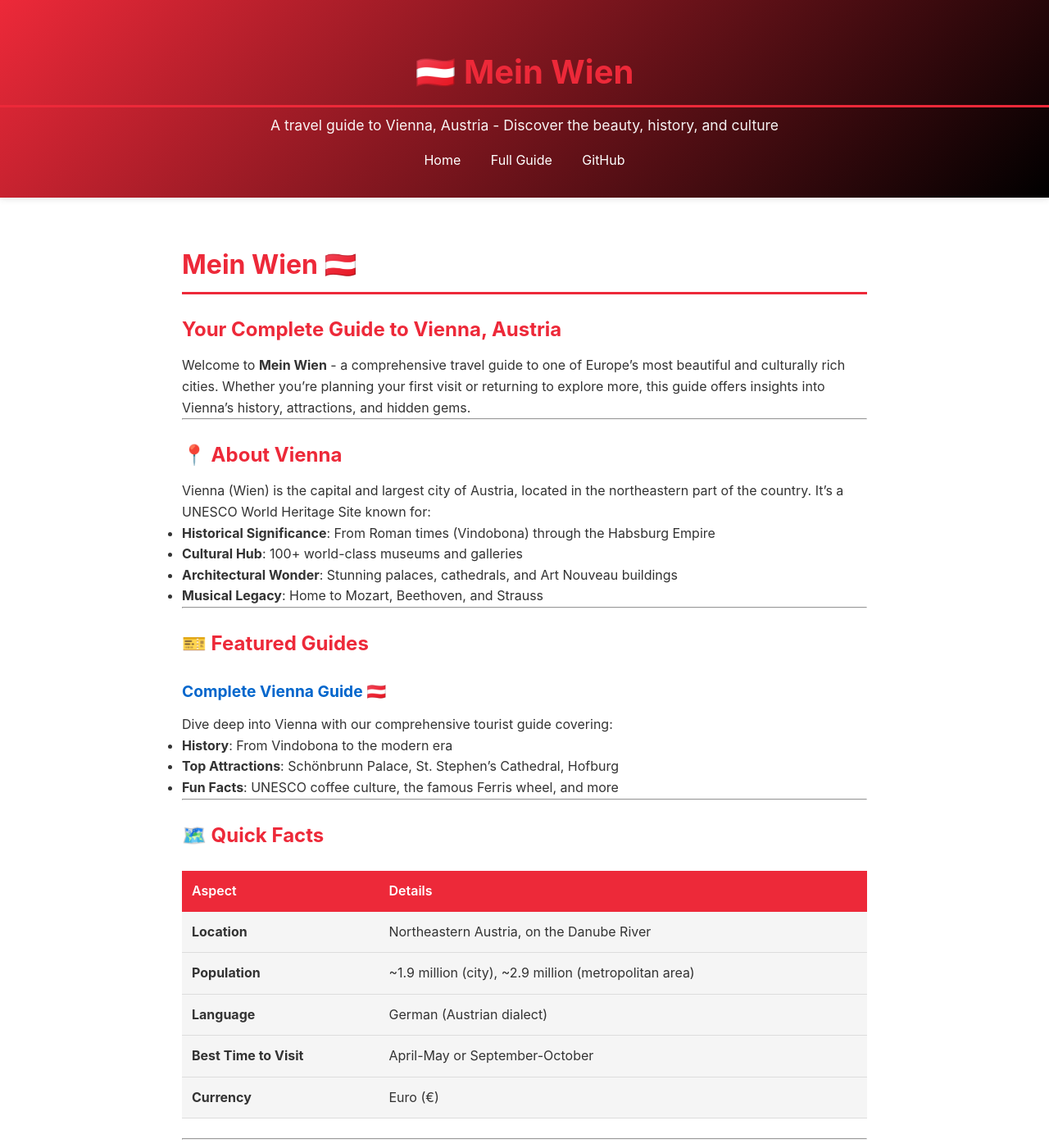
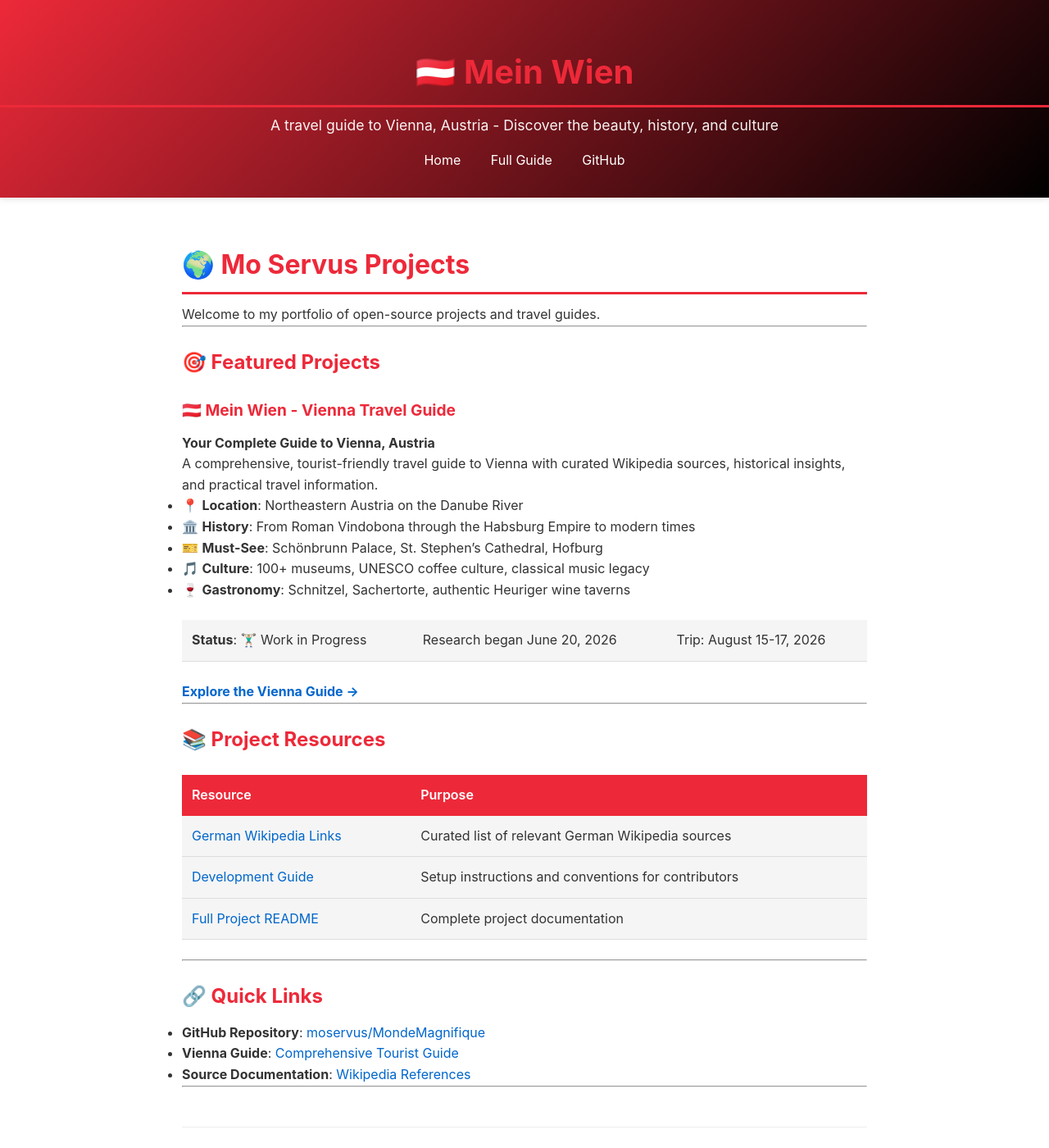
Before and after one commit to moServus/MondeMagnifique, a Jekyll site: the page built from index.md, in a window 1280 px wide and 1400 px high. Shown: the whole window at 82% size. Built offline with Jekyll 4.4.1, drawn with Linux system fonts in a browser that asks for light colours; some of the changed text lies outside the part shown.

Commit message:
Convert index.md to portfolio hub featuring MondeMagnifique

```diff
--- a/index.md
+++ b/index.md
@@ -1,76 +1,53 @@
 ---
 layout: default
-title: Mein Wien 🇦🇹
+title: Mo Servus - Projects
 ---
 
-# Mein Wien 🇦🇹
-## Your Complete Guide to Vienna, Austria
+# 🌍 Mo Servus Projects
 
-Welcome to **Mein Wien** - a comprehensive travel guide to one of Europe's most beautiful and culturally rich cities. Whether you're planning your first visit or returning to explore more, this guide offers insights into Vienna's history, attractions, and hidden gems.
+Welcome to my portfolio of open-source projects and travel guides.
 
 ---
 
-## 📍 About Vienna
+## 🎯 Featured Projects
 
-Vienna (Wien) is the capital and largest city of Austria, located in the northeastern part of the country. It's a UNESCO World Heritage Site known for:
+### 🇦🇹 Mein Wien - Vienna Travel Guide
+**Your Complete Guide to Vienna, Austria**
 
-- **Historical Significance**: From Roman times (Vindobona) through the Habsburg Empire
-- **Cultural Hub**: 100+ world-class museums and galleries
-- **Architectural Wonder**: Stunning palaces, cathedrals, and Art Nouveau buildings
-- **Musical Legacy**: Home to Mozart, Beethoven, and Strauss
+A comprehensive, tourist-friendly travel guide to Vienna with curated Wikipedia sources, historical insights, and practical travel information.
+
+- 📍 **Location**: Northeastern Austria on the Danube River
+- 🏛️ **History**: From Roman Vindobona through the Habsburg Empire to modern times
+- 🎫 **Must-See**: Schönbrunn Palace, St. Stephen's Cathedral, Hofburg
+- 🎵 **Culture**: 100+ museums, UNESCO coffee culture, classical music legacy
+- 🍷 **Gastronomy**: Schnitzel, Sachertorte, authentic Heuriger wine taverns
+
+**Status**: 🏋🏼‍♂️ Work in Progress | Research began June 20, 2026 | Trip: August 15-17, 2026
+
+[**Explore the Vienna Guide →**](./wikiViennaAT/abstracts/ViennaDE.md)
 
 ---
 
-## 🎫 Featured Guides
+## 📚 Project Resources
 
-### [Complete Vienna Guide 🇦🇹](./wikiViennaAT/abstracts/ViennaDE.md)
-Dive deep into Vienna with our comprehensive tourist guide covering:
-- **History**: From Vindobona to the modern era
-- **Top Attractions**: Schönbrunn Palace, St. Stephen's Cathedral, Hofburg
-- **Fun Facts**: UNESCO coffee culture, the famous Ferris wheel, and more
+| Resource | Purpose |
+|----------|---------|
+| [German Wikipedia Links](./wikiViennaDE.md) | Curated list of relevant German Wikipedia sources |
+| [Development Guide](./CLAUDE.md) | Setup instructions and conventions for contributors |
+| [Full Project README](./README.md) | Complete project documentation |
 
 ---
 
-## 🗺️ Quick Facts
+## 🔗 Quick Links
 
-| Aspect | Details |
-|--------|---------|
-| **Location** | Northeastern Austria, on the Danube River |
-| **Population** | ~1.9 million (city), ~2.9 million (metropolitan area) |
-| **Language** | German (Austrian dialect) |
-| **Best Time to Visit** | April-May or September-October |
-| **Currency** | Euro (€) |
-
----
-
-## ✨ Why Visit Vienna?
-
-- 🏛️ **Imperial History**: Walk through centuries of Habsburg grandeur
-- 🎵 **Music & Culture**: Experience classical music in historic concert halls
-- ☕ **Coffee Culture**: UNESCO-recognized Viennese coffeehouse tradition
-- 🍷 **Wine Regions**: Nearby wine-producing areas (Heurigen)
-- 🎡 **Modern Attractions**: Prater Ferris wheel, modern art galleries
-- 🍽️ **Culinary Excellence**: Schnitzel, Sachertorte, and local delicacies
-
----
-
-## 📅 Trip Planning
-
-**Planned Journey**: August 15-17, 2026
-- Research began: June 20, 2026
-- Status: 🏋🏼‍♂️ Work in Progress
-
----
-
-## 📚 Resources
-
-- [German Wikipedia Links](./wikiViennaDE.md)
-- Full [Project README](./README.md)
-- Development Guide: [CLAUDE.md](./CLAUDE.md)
+- **GitHub Repository**: [moservus/MondeMagnifique](https://github.com/moServus/MondeMagnifique)
+- **Vienna Guide**: [Comprehensive Tourist Guide](./wikiViennaAT/abstracts/ViennaDE.md)
+- **Source Documentation**: [Wikipedia References](./wikiViennaDE.md)
 
 ---
 
 <div style="text-align: center; margin-top: 3rem; padding-top: 2rem; border-top: 1px solid #eee;">
-  <p><em>Exploring the beauty of Vienna, one guide at a time.</em></p>
-  <p>Made with ❤️ for travel enthusiasts</p>
+  <p><em>Exploring the world one destination at a time.</em></p>
+  <p>More projects coming soon...</p>
+  <p>Made with ❤️ for travelers and open-source enthusiasts</p>
 </div>
```
